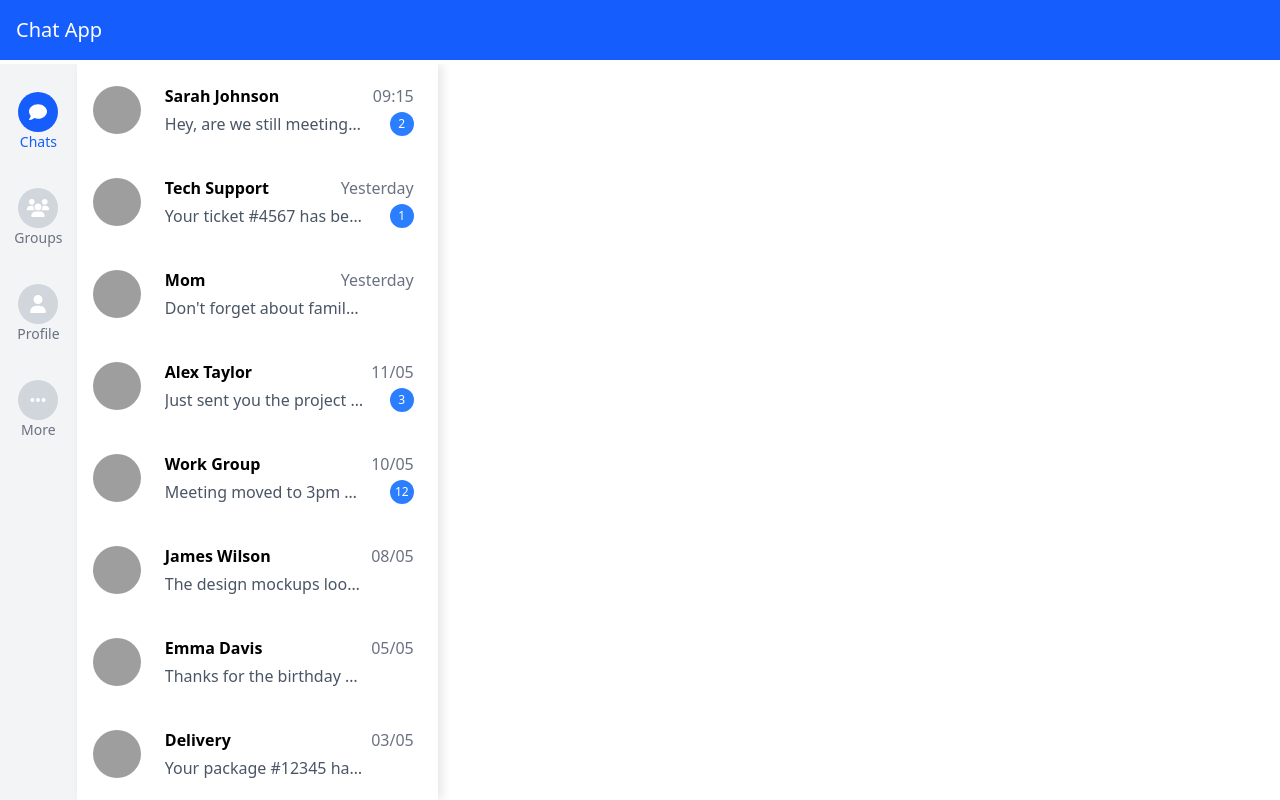
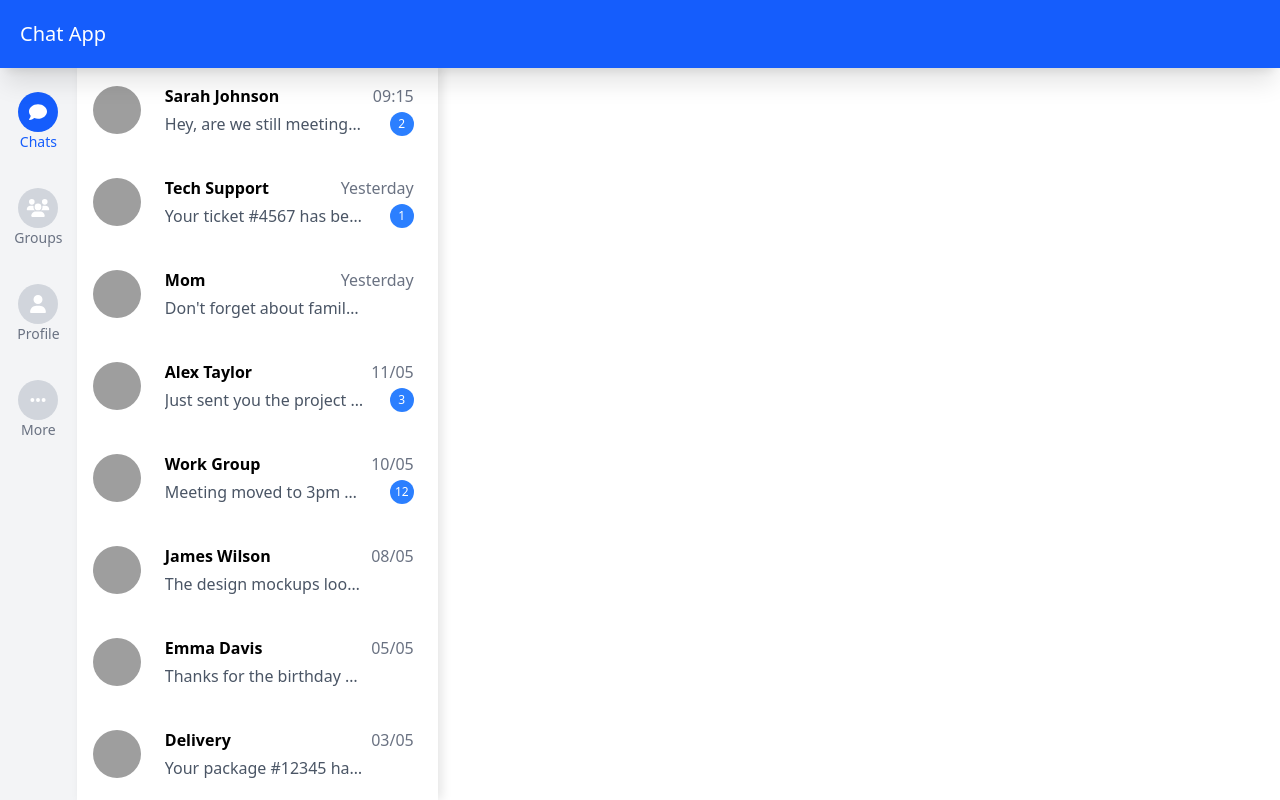
Before and after one commit to Catalin246/web-development-2, a Vue app in the folder client/: page /chats in a window 1280 px wide. Built offline with nearby package versions, Linux system fonts and the light colour scheme; grey boxes are pictures that could not be loaded; the HTML template or start-up script is replaced by a standard one.

Commit message:
Add shadow to some elements.

```diff
--- a/client/src/App.vue
+++ b/client/src/App.vue
@@ -9,12 +9,12 @@ const route = useRoute()
   <div class="w-screen h-screen overflow-hidden flex flex-col bg-white">
 
     <!-- Fixed Header -->
-    <header class="fixed top-0 left-0 w-full z-10 bg-blue-600 text-white p-4 flex justify-between items-center shadow-none">
+    <header class="fixed top-0 left-0 w-full z-10 bg-blue-600 text-white p-5 flex justify-between items-center shadow-xl rounded-b-2xl md:rounded-none">
       <h1 class="font-medium text-xl">Chat App</h1>
     </header>
 
     <!-- Main Layout with Scroll -->
-    <div class="flex flex-1 h-full mt-[64px] mb-[56px] md:mb-0 overflow-y-auto"> <!-- adjust mt and mb to match header/footer height -->
+    <div class="flex flex-1 h-full py-16 md:py-0 md:pt-16 md:mb-0 overflow-y-auto"> <!-- adjust mt and mb to match header/footer height -->
 
       <!-- Sidebar (10%) -->
       <aside class="hidden md:flex flex-col w-[6%] bg-gray-100 py-4 items-center space-y-6">
@@ -31,7 +31,7 @@ const route = useRoute()
     </div>
 
     <!-- Fixed Mobile Bottom Nav -->
-    <footer class="block md:hidden fixed bottom-0 left-0 w-full bg-white flex justify-around py-2 border-t shadow-md z-10">
+    <footer class="block md:hidden fixed bottom-0 left-0 w-full bg-white flex justify-around py-2 z-10 rounded-t-2xl shadow-top">
       <NavIcon label="Chats" :active="route.path === '/chats'" />
       <NavIcon label="Groups" :active="route.path === '/groups'" />
       <NavIcon label="Profile" :active="route.path === '/profile'" />
--- a/client/src/assets/base.css
+++ b/client/src/assets/base.css
@@ -99,3 +99,7 @@ body {
 .shadow-right {
   box-shadow: 4px 0 10px rgba(0, 0, 0, 0.1);
 }
+
+.shadow-top {
+  box-shadow: 0 -4px 10px rgba(0, 0, 0, 0.2);
+}
```
